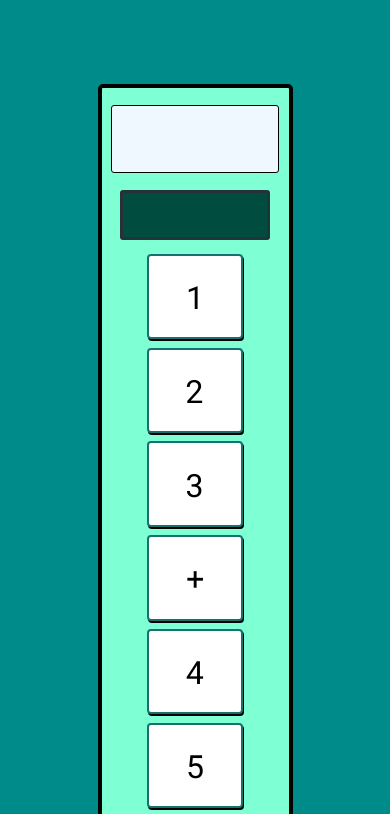
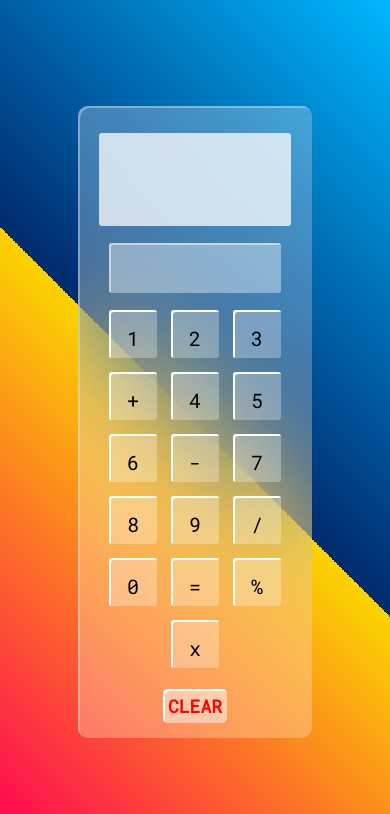
Before and after one commit to mohdsauood/js-calculator, a plain HTML site: page index.html in a window 390 px wide. Shown: the top 814 px of the page. Drawn offline with Linux system fonts and the light colour scheme.

Commit message:
Add files via upload

```diff
--- a/index.html
+++ b/index.html
@@ -10,7 +10,12 @@
     <link rel="stylesheet" href="style.css">
 </head>
 
-<body>
+<body onload="myFunctionLoad()">
+
+    <div class="preloader" id="preloader">
+        <img src="./images/preloader.png" alt="preloader">
+    </div>
+
     <div class="main">
         <div class="calFrame">
             <div maxlength="3" class="calDisplay">
--- a/script.js
+++ b/script.js
@@ -1,3 +1,10 @@
+/*-----------Function For preloader start-----------*/
+var preloader = document.getElementById('preloader');
+function myFunctionLoad()
+{
+  preloader.style.display = 'none';
+}
+/*-----------Function For preloader end-------------*/
 window.addEventListener('load', () => {
 
     let calDisplay = document.querySelector('.calDisplay');
--- a/style.css
+++ b/style.css
@@ -5,49 +5,84 @@
   font-family: "Roboto Mono", monospace;
 }
 
-.main {
-  width: 100vw;
+body
+{
+  width: 100%;
+  min-height: 100vh;
+  background:linear-gradient(45deg,rgb(255, 0, 85),rgb(250, 212, 0) 50%,rgb(0, 42, 110) 50%,rgb(0, 183, 255));
+  display: flex;
+  justify-content: center;
+  align-items: center;
+}
+
+
+.preloader
+{
   height: 100vh;
-  background-color: darkcyan;
-  padding: 5vh;
+  width: 100%;
+  background-color: #ffffff69;
+  backdrop-filter:blur(60px);
+  position: absolute;
+  display: flex;
+  justify-content: center;
+  align-items: center;
+  z-index: 10;
+  overflow: hidden;
 }
+
+.preloader img
+{
+  height: 300px;
+  width: auto;
+  animation: animate 2s ease infinite;
+}
+
+@keyframes animate
+{
+  0%,100%
+  {
+    transform: translateY(20px);
+  }
+  50%
+  {
+    transform: translateY(-20px);
+  }
+}
+
 
 .calFrame {
   width: 25vw;
-  min-height: 45vh;
   height: auto;
-  border: 4px solid black;
-  border-radius: 5px;
+  border-radius: 10px;
   margin: 5vh auto;
-  background-color: aquamarine;
+  background-color: rgba(255, 255, 255, 0.26);
   display: flex;
   flex-direction: column;
+  padding:10px;
+  box-shadow: inset 2px 2px  rgba(228, 228, 228, 0.411);
+  backdrop-filter: blur(60px);
 }
 
 .status {
   min-height: 50px;
-  background-color: #004d40;
-  color: aquamarine;
+  background-color: #ffffff63;
+  color: white;
   margin: 0px 10%;
   font-size: 1.7rem;
-  padding: 4px;
-  border-style: solid;
-  border-width: 3px;
-  border-color: black;
-  border-color: #263238;
+  box-shadow: inset 2px 2px  rgba(221, 221, 221, 0.808);
+  padding: 8px;
   border-radius: 3px;
 }
 
 .calDisplay {
-  background-color: aliceblue;
+  background-color: rgba(255, 255, 255, 0.746);
   width: 90%;
-  height: 8vh;
+  height:8vh;
   margin: 2vh auto;
   display: flex;
   justify-content: flex-end;
   align-items: flex-end;
   font-size: 2.4rem;
-  border: 0.5px solid black;
   border-radius: 3px;
   padding-right: 4px;
 }
@@ -60,32 +95,35 @@
 
 .calButton {
   font-size: 2rem;
-  padding: 1.2rem 1rem;
-  margin: 0.5vh 0.5vh;
-  background-color: white;
-  border: 2px solid #187171;
-  border-radius: 4px;
+  padding: 15px 10px;
+  margin: 7px;
+  background-color: rgba(255, 255, 255, 0.267);
+  backdrop-filter: blur(50px);
+  border-radius: 3px;
   transform: scale(1);
-  box-shadow: 1px 2px;
+  box-shadow: inset 2px 2px rgb(255, 255, 255);
+  transition: 0.1s ease;
 }
 
 .calButton:hover,
 .clearButton:hover {
-  transform: scale(1.1);
+  transform: scale(1.05);
   cursor: pointer;
 }
 
 .clearButton {
-  padding: 0.5rem;
+  padding: 18px;
   margin: 2% auto;
   width: 30%;
-  color: white;
-  text-shadow: 1px 2px black;
-  border: 0.5px solid black;
-  box-shadow: 1px 2px #135f5f;
+  color: rgb(255, 0, 0);
+  font-size: 20px;
+  font-weight: bold;
   text-transform: uppercase;
-  background-color: darkcyan;
+  background-color: rgba(255, 255, 255, 0.479);
+  box-shadow: inset 2px 2px rgb(255, 255, 255);
+  border-radius: 5px;
   text-align: center;
+  transition: 0.1s ease;
 }
 
 @media (max-width: 1700px) {
@@ -124,7 +162,107 @@
 }
 
 @media (max-width: 980px) {
+  .calDisplay
+  {
+    height: 9vh;
+  }
   .calFrame {
     width: 50vw;
   }
 }
+
+
+@media (max-width: 700px) {
+  .calDisplay
+  {
+    height: 10vh;
+  }
+  .calFrame {
+    width: 55vw;
+  }
+  .calButton {
+    width: 4.5rem;
+    height: 5rem;
+    text-align: center;
+  }
+
+}
+
+@media (max-width: 600px) {
+  .calDisplay
+  {
+    height: 10vh;
+  }
+  .calFrame {
+    width: 60vw;
+  }
+  .calButton {
+    width: 4rem;
+    height: 4rem;
+    text-align: center;
+    font-size: 22px;
+  }
+  .clearButton
+  {
+    padding: 8px;
+    font-size: 20px;
+  }
+
+  .preloader img
+  {
+    height: 250px;
+    width: auto;
+  }
+}
+
+@media (max-width: 450px) {
+  .calDisplay
+  {
+    height: 11vh;
+  }
+  .calFrame {
+    width: 60vw;
+  }
+  .calButton {
+    width: 3rem;
+    height: 3rem;
+    text-align: center;
+    font-size: 20px;
+  }
+  .clearButton
+  {
+    padding: 5px;
+    font-size: 18px;
+  }
+  .preloader img
+  {
+    height: 200px;
+    width: auto;
+  }
+}
+
+@media (max-width: 350px) {
+  .calDisplay
+  {
+    height: 8vh;
+  }
+  .calFrame {
+    width: 60vw;
+  }
+  .calButton {
+    width: 2.9rem;
+    height: 2.9rem;
+    text-align: center;
+    font-size: 19px;
+  }
+  .clearButton
+  {
+    padding: 3px;
+    font-size: 14px;
+  }
+  .preloader img
+  {
+    height: 100px;
+    width: auto;
+  }
+}
```
Also changed, not shown: 3 other files.
